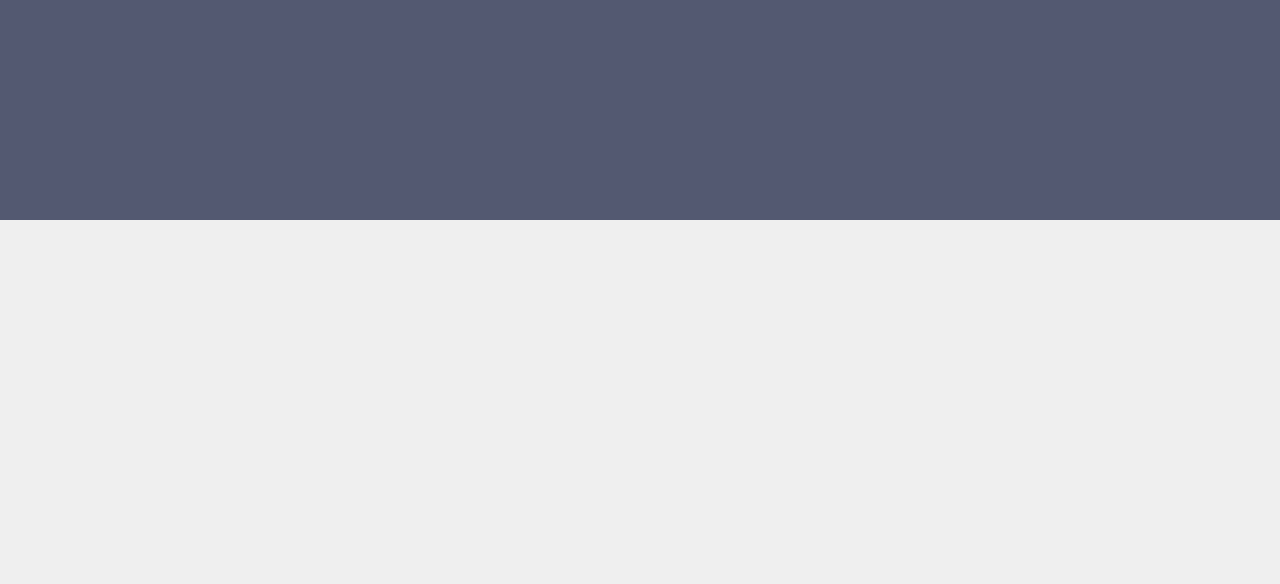
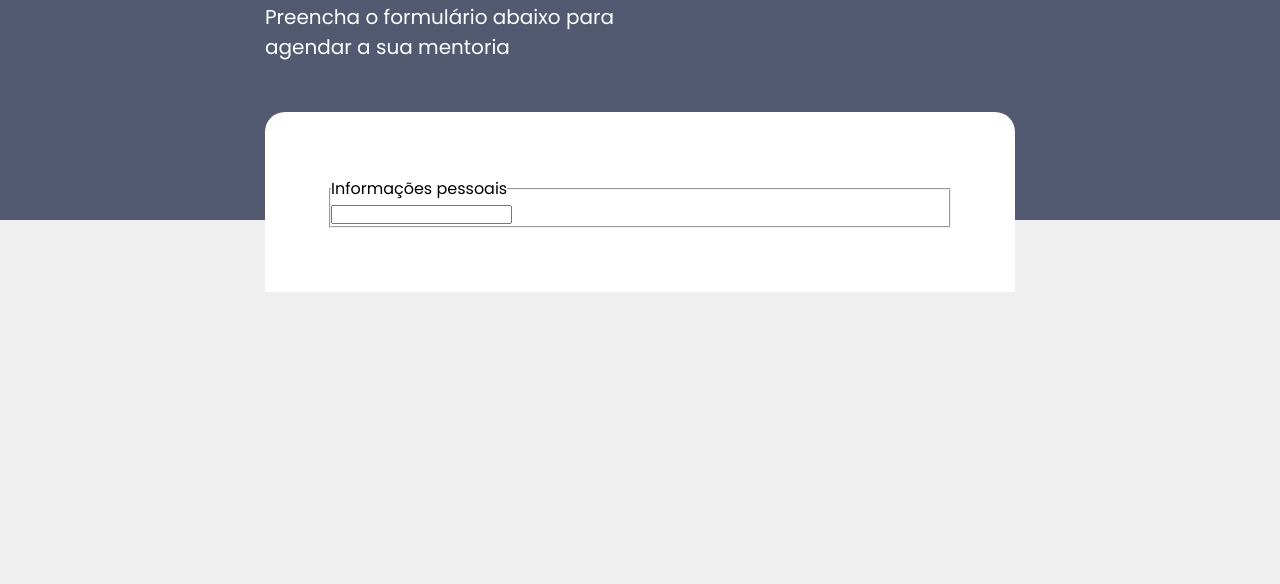
Before and after one commit to lucas-gabryel/form-mentoria, a plain HTML site: page index.html in a window 1280 px wide. Shown: the part 216-800 px from the top of the page. Drawn offline with Linux system fonts and the light colour scheme.

Commit message:
start of form

```diff
--- a/index.html
+++ b/index.html
@@ -15,5 +15,14 @@
         <h1>Mentoria</h1>
         <p>Preencha o formulário abaixo para <br> agendar a sua mentoria</p>
     </header>
+    <form action="">
+        <fieldset>
+            <legend>Informações pessoais</legend>
+            <div>
+                <label for=""><span></span></label>
+                <input type="text">
+            </div>
+        </fieldset>
+    </form>
 </body>
 </html>
--- a/style.css
+++ b/style.css
@@ -35,11 +35,25 @@ header h1 {
     font-family: 'Staatliches', sans-serif;
     font-size: 48px;
     font-weight: 400;
+
+    margin-top: 140px;
 }
 
 header p {
     font-size: 20px;
-font-style: normal;
-font-weight: 400;
-line-height: normal;
+    font-style: normal;
+    font-weight: 400;
+    line-height: normal;
+
+    margin-top: 18px;
 }
+
+form {
+    background: white;
+    border-radius: 20px 20px 0 0;
+
+    width: 100%;
+
+    margin-top: 50px;
+    padding: 64px;
+}
```
